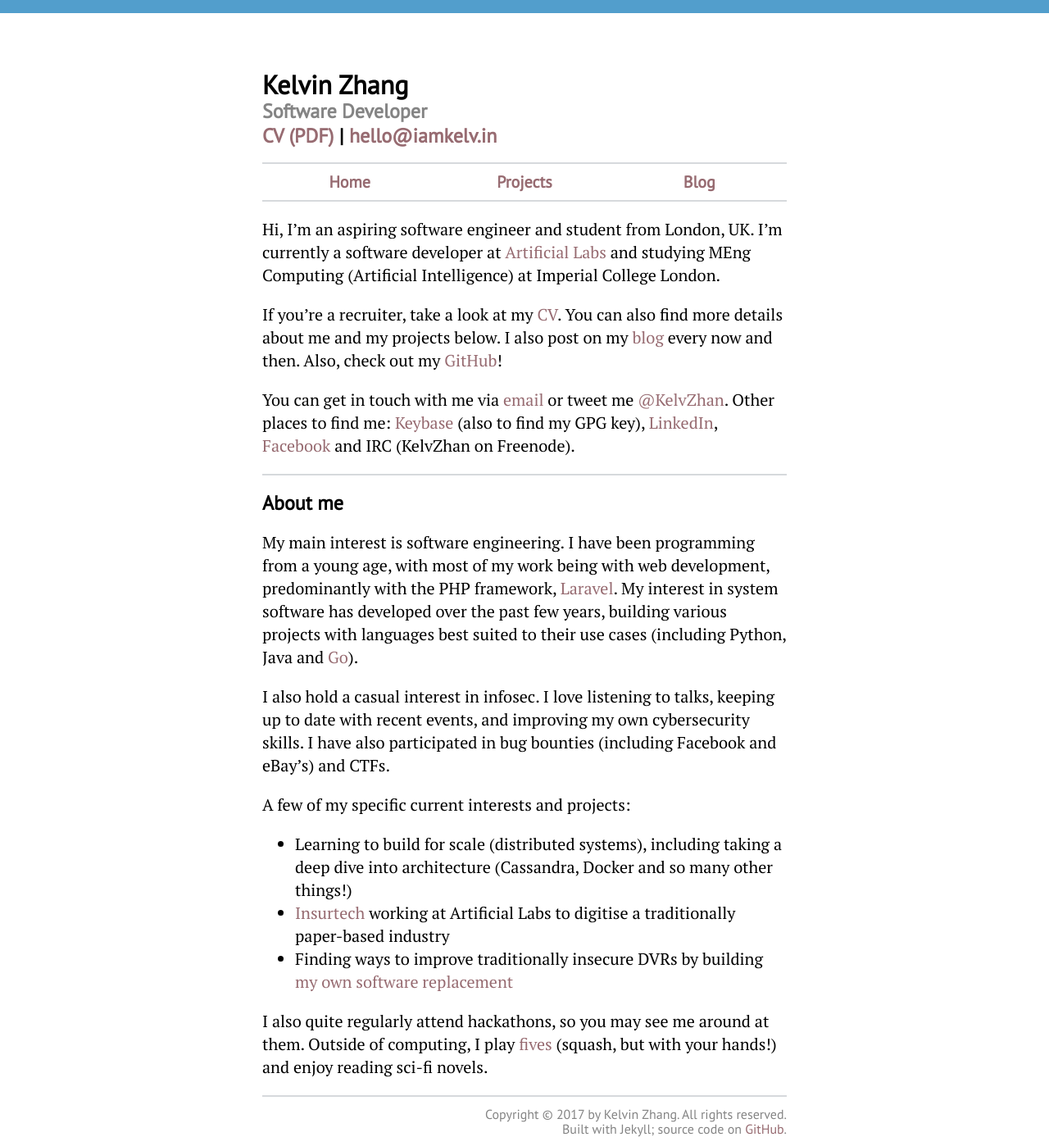
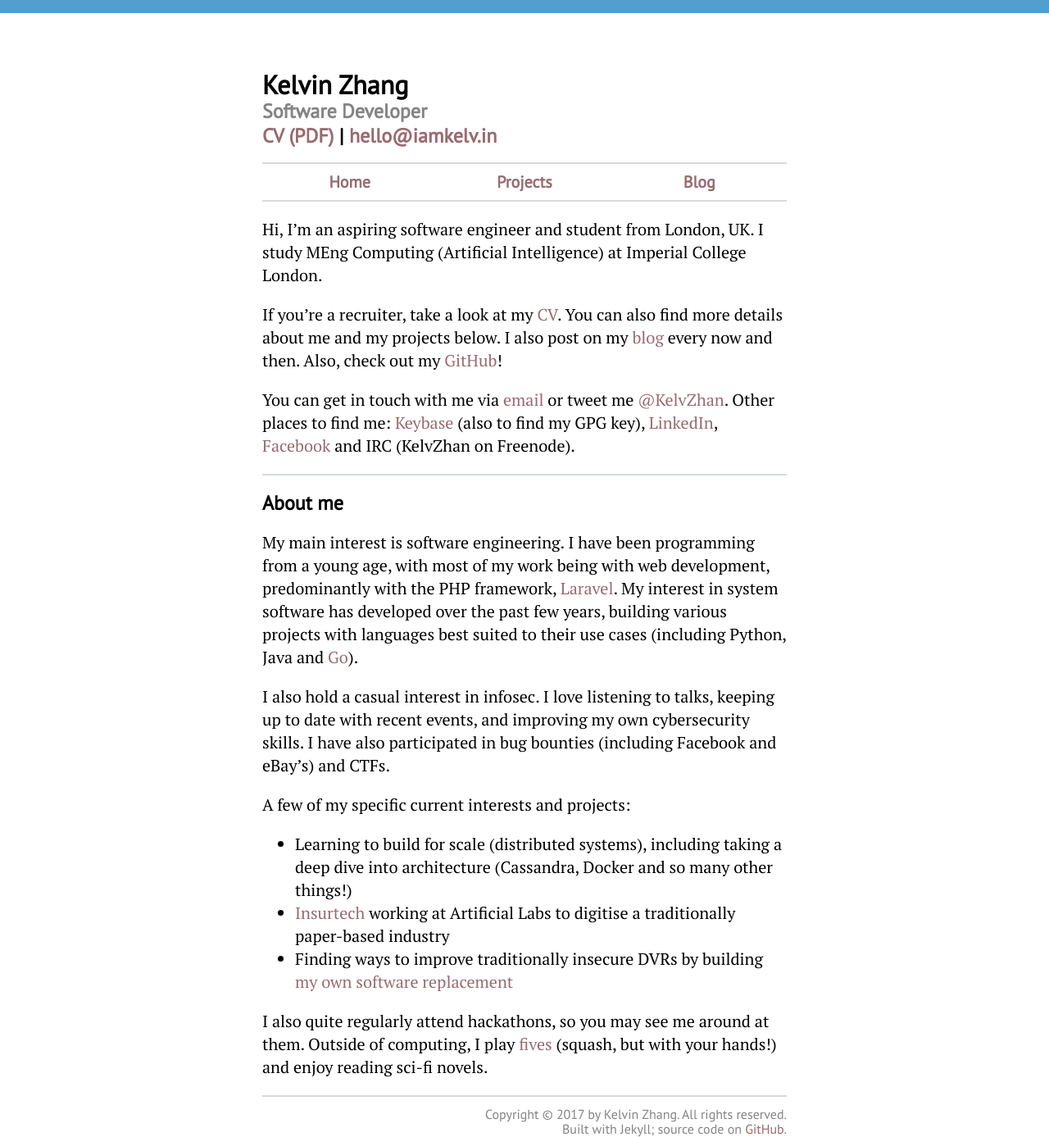
Before and after one commit to kz/iamkelv.in-new, a Jekyll site: the page built from index.html, in a window 1280 px wide. Shown: the whole page at 82% size. Built offline with Jekyll 4.4.1, drawn with Linux system fonts in a browser that asks for light colours.

Commit message:
Update introduction.md to reflect ending internship

```diff
--- a/_includes/introduction.md
+++ b/_includes/introduction.md
@@ -1,4 +1,4 @@
-Hi, I'm an aspiring software engineer and student from London, UK. I'm currently a software developer at [Artificial Labs](https://artificial.io/) and studying MEng Computing (Artificial Intelligence) at Imperial College London.
+Hi, I'm an aspiring software engineer and student from London, UK. I study MEng Computing (Artificial Intelligence) at Imperial College London.
 
 If you're a recruiter, take a look at my [CV](/assets/Kelvin%20Zhang%20-%20CV.pdf). You can also find more details about me and my projects below. I also post on my [blog](/blog/) every now and then. Also, check out my [GitHub](https://github.com/kz)!
 
```
